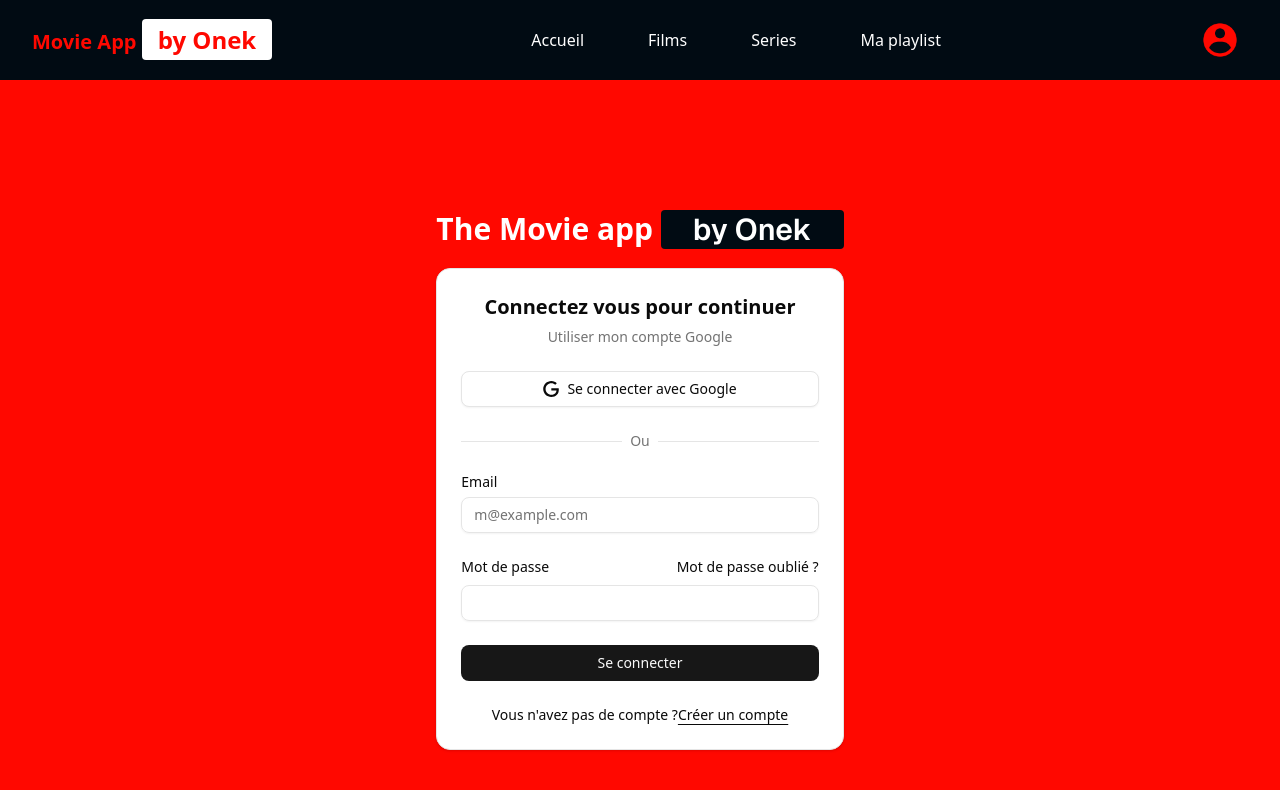
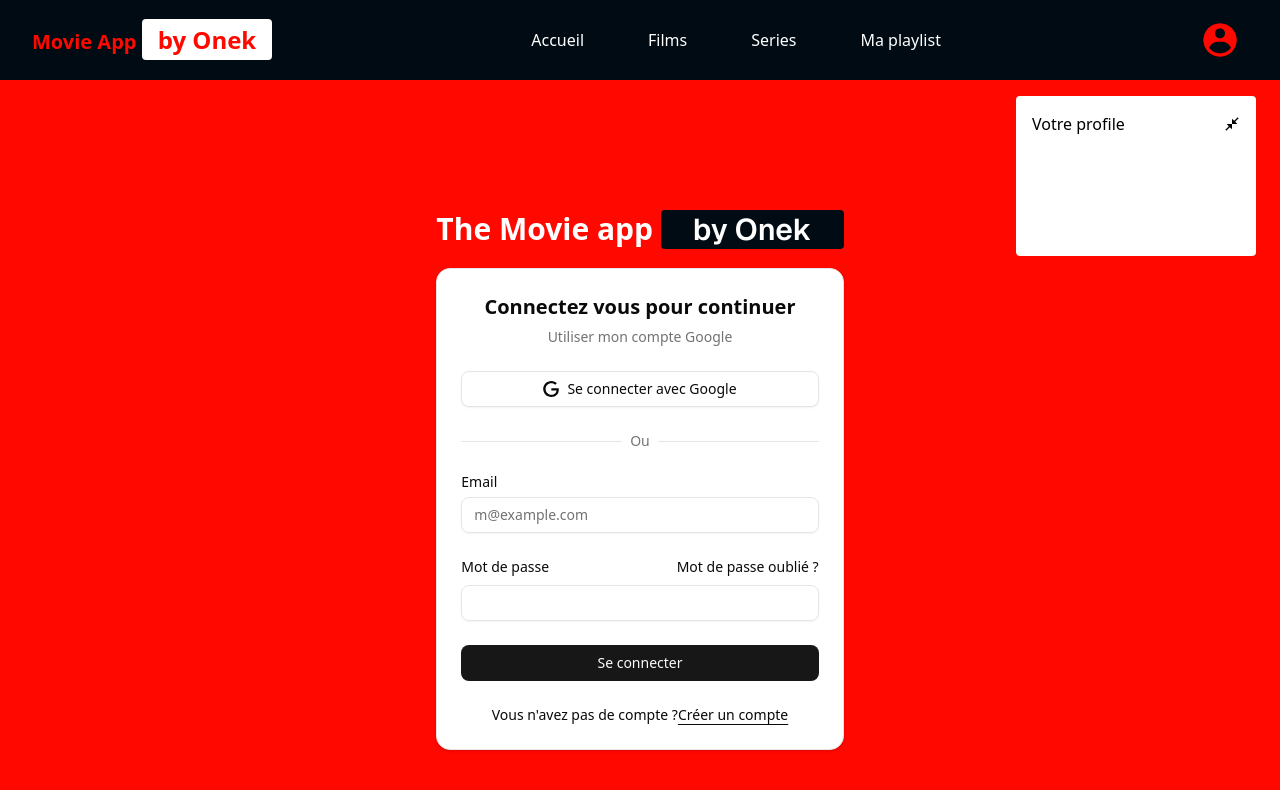
Before and after one commit to isaaconekongalobobo/movie-app-by-onek, a Next.js app: page / in a window 1280 px wide. Shown: the top 790 px of the page. Built offline with nearby package versions, Linux system fonts and the light colour scheme; no server answers.

Commit message:
Création d'un composant pour le profile d'un utilisateur

```diff
--- a/app/components/header/header.tsx
+++ b/app/components/header/header.tsx
@@ -1,9 +1,10 @@
 "use client"
 
-import React from 'react';
+import React, { useState } from 'react';
 import Onglet, { OngletType } from './onglet';
 import { Key } from 'lucide-react';
 import { useUser } from '@clerk/nextjs';
+import UserProfileContainer from '../userProfile/userProfileContainer';
 
 const ongletList: OngletType[] = [
     { href: "/home", text: "Accueil" },
@@ -14,6 +15,9 @@ const ongletList: OngletType[] = [
 const Header = () => {
     const userConnected = useUser().user
     const imageProfile = userConnected?.imageUrl ? userConnected?.imageUrl : '/images/userConnectedIcon.png'
+    const [ showContainer, setShowContainer ] = useState(false)
+    const hiddeContainer = () => setShowContainer (false)
+
     return (
         <header className="bg-[#010B13] flex justify-between px-4 sm:px-8 py-3 sm:py-5 items-center  " >
             <h1 className='sm:text-xl font-semibold text-[#FF0800] '>Movie App <mark className='bg-white text-[#FF0800] sm:px-4 px-1 py-1 font-bold sm:text-2xl rounded '>by Onek</mark></h1>
@@ -22,10 +26,11 @@ const Header = () => {
                     ongletList.map ((onglet, key) => <Onglet href={onglet.href} text={onglet.text}/> )
                 }
             </nav>
-            <div className='flex flex-row justify-center gap-2 items-center'>
+            <div className='flex flex-row justify-center gap-2 items-center' onClick={() => setShowContainer (true)}>
                 <div className="bg-center bg-cover size-8 sm:size-10 rounded-full" style={{ backgroundImage: `url(${imageProfile})` }}/>
                 <span> {userConnected?.fullName} </span>
             </div>
+            <UserProfileContainer showContainer={showContainer} hiddeContainer={hiddeContainer}  />
         </header>
 
     );
--- /dev/null
+++ b/app/components/userProfile/userProfileContainer.tsx
@@ -0,0 +1,20 @@
+import React from 'react';
+import { MdOutlineCloseFullscreen } from "react-icons/md";
+
+interface userProfileContainerType {
+    showContainer: boolean,
+    hiddeContainer: () => void
+}
+
+const UserProfileContainer = ({showContainer, hiddeContainer} : userProfileContainerType) => {
+    return (
+        <div className='h-40 w-60 p-4 bg-white absolute top-24 right-6 text-black rounded '>
+            <header className='flex items-center justify-between '>
+                <h1>Votre profile</h1>
+                <MdOutlineCloseFullscreen onAuxClick={hiddeContainer} />
+            </header>
+        </div>
+    );
+}
+
+export default UserProfileContainer;
--- a/package.json
+++ b/package.json
@@ -18,6 +18,7 @@
     "next": "15.3.0",
     "react": "^19.0.0",
     "react-dom": "^19.0.0",
+    "react-icons": "^5.5.0",
     "tailwind-merge": "^3.2.0",
     "tw-animate-css": "^1.2.5"
   },
```
Also changed, not shown: 1 other file (tests, documents, lock files or other folders).
